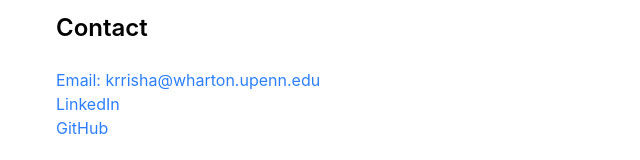
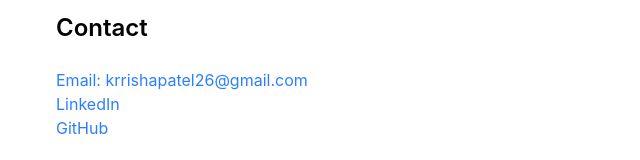
Before and after one commit to krrishapatel/Krrisha-Patel-Portfolio, a Next.js app: page / in a window 1280 px wide. Shown: the part 3922-4082 px from the top of the page, without its empty margins (312-952 px from the left). Built offline with nearby package versions, Linux system fonts and the light colour scheme.

Commit message:
Update page.tsx

```diff
--- a/app/page.tsx
+++ b/app/page.tsx
@@ -130,7 +130,7 @@ export default function Portfolio() {
           <h2 className="text-2xl font-semibold mb-6">Contact</h2>
           <p>
             <a href="mailto:krrisha@wharton.upenn.edu" className="text-blue-500 hover:underline">
-              Email: krrisha@wharton.upenn.edu
+              Email: krrishapatel26@gmail.com
             </a>
           </p>
           <p>
```
